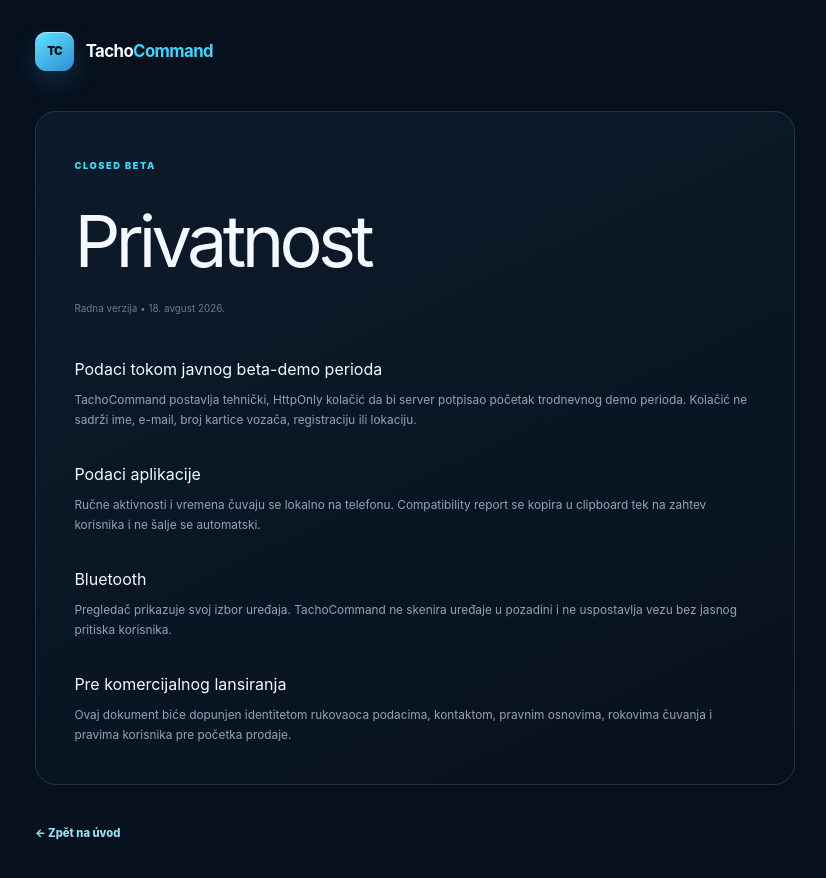
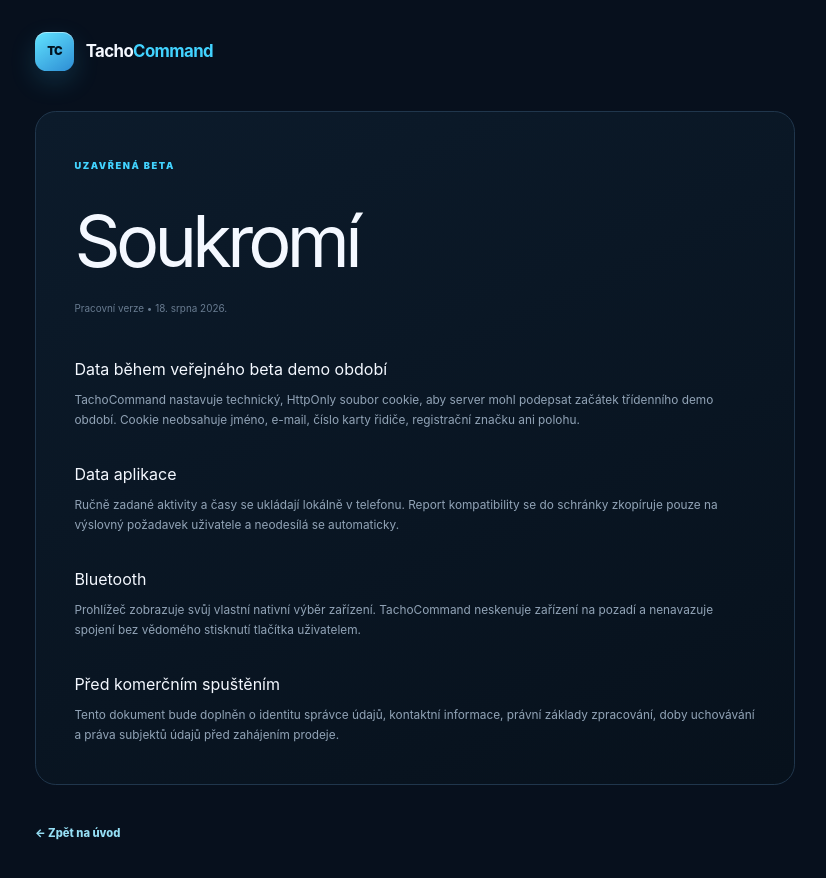
Before and after one commit to JakDoh/Tacho-Command, a Next.js app: page /privacy in a window 1280 px wide. Shown: the top 878 px of the page, without its empty margins (225-1051 px from the left). Built offline with nearby package versions, Linux system fonts and the light colour scheme.

Commit message:
Translate PrivacyPage content to Czech

```diff
--- a/app/privacy/page.tsx
+++ b/app/privacy/page.tsx
@@ -2,15 +2,15 @@ import LegalPage from "../legal-page";
 
 export default function PrivacyPage() {
   return (
-    <LegalPage kicker="CLOSED BETA" title="Privatnost" updated="Radna verzija • 18. avgust 2026.">
-      <h2>Podaci tokom javnog beta-demo perioda</h2>
-      <p>TachoCommand postavlja tehnički, HttpOnly kolačić da bi server potpisao početak trodnevnog demo perioda. Kolačić ne sadrži ime, e-mail, broj kartice vozača, registraciju ili lokaciju.</p>
-      <h2>Podaci aplikacije</h2>
-      <p>Ručne aktivnosti i vremena čuvaju se lokalno na telefonu. Compatibility report se kopira u clipboard tek na zahtev korisnika i ne šalje se automatski.</p>
+    <LegalPage kicker="UZAVŘENÁ BETA" title="Soukromí" updated="Pracovní verze • 18. srpna 2026.">
+      <h2>Data během veřejného beta demo období</h2>
+      <p>TachoCommand nastavuje technický, HttpOnly soubor cookie, aby server mohl podepsat začátek třídenního demo období. Cookie neobsahuje jméno, e-mail, číslo karty řidiče, registrační značku ani polohu.</p>
+      <h2>Data aplikace</h2>
+      <p>Ručně zadané aktivity a časy se ukládají lokálně v telefonu. Report kompatibility se do schránky zkopíruje pouze na výslovný požadavek uživatele a neodesílá se automaticky.</p>
       <h2>Bluetooth</h2>
-      <p>Pregledač prikazuje svoj izbor uređaja. TachoCommand ne skenira uređaje u pozadini i ne uspostavlja vezu bez jasnog pritiska korisnika.</p>
-      <h2>Pre komercijalnog lansiranja</h2>
-      <p>Ovaj dokument biće dopunjen identitetom rukovaoca podacima, kontaktom, pravnim osnovima, rokovima čuvanja i pravima korisnika pre početka prodaje.</p>
+      <p>Prohlížeč zobrazuje svůj vlastní nativní výběr zařízení. TachoCommand neskenuje zařízení na pozadí a nenavazuje spojení bez vědomého stisknutí tlačítka uživatelem.</p>
+      <h2>Před komerčním spuštěním</h2>
+      <p>Tento dokument bude doplněn o identitu správce údajů, kontaktní informace, právní základy zpracování, doby uchovávání a práva subjektů údajů před zahájením prodeje.</p>
     </LegalPage>
   );
 }
```
